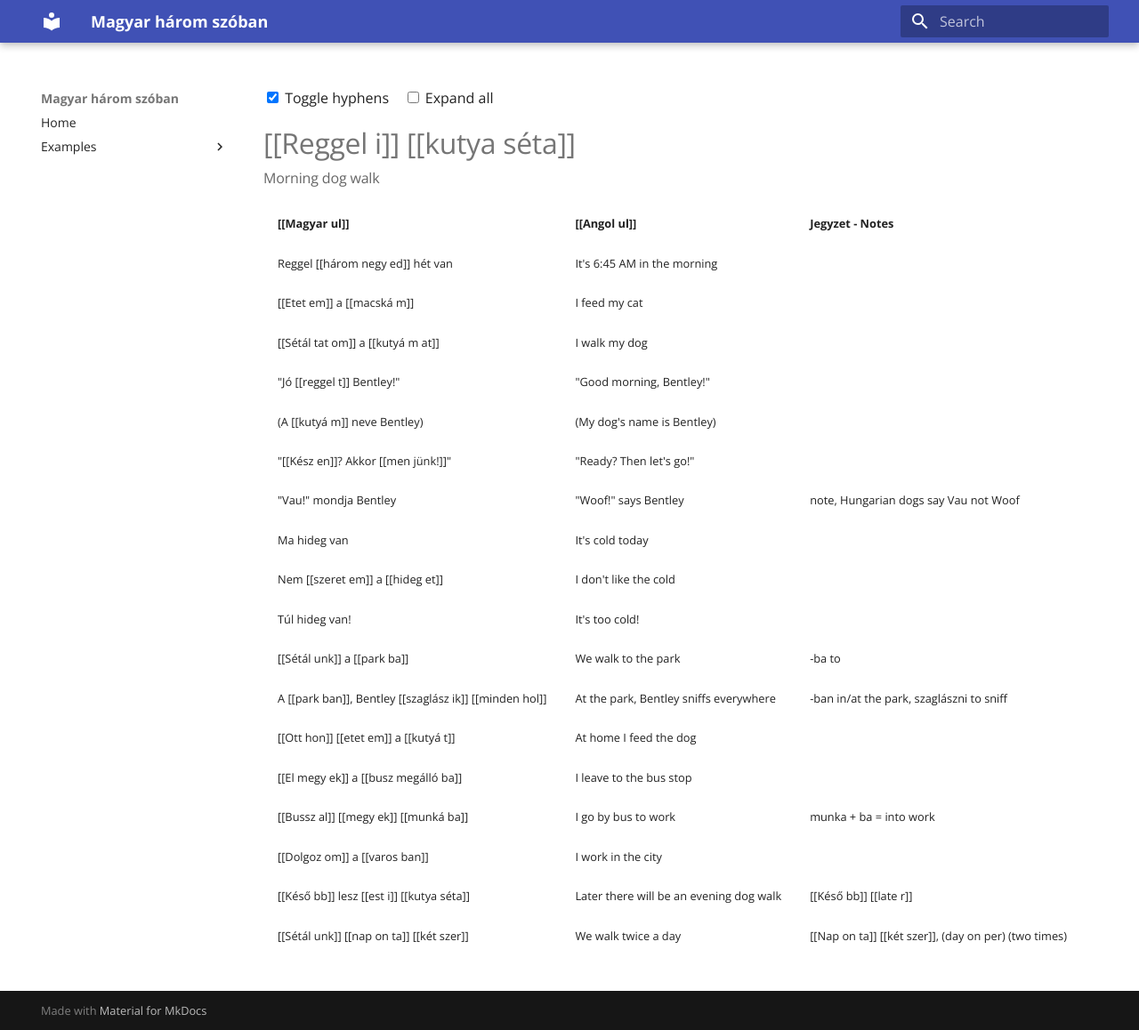
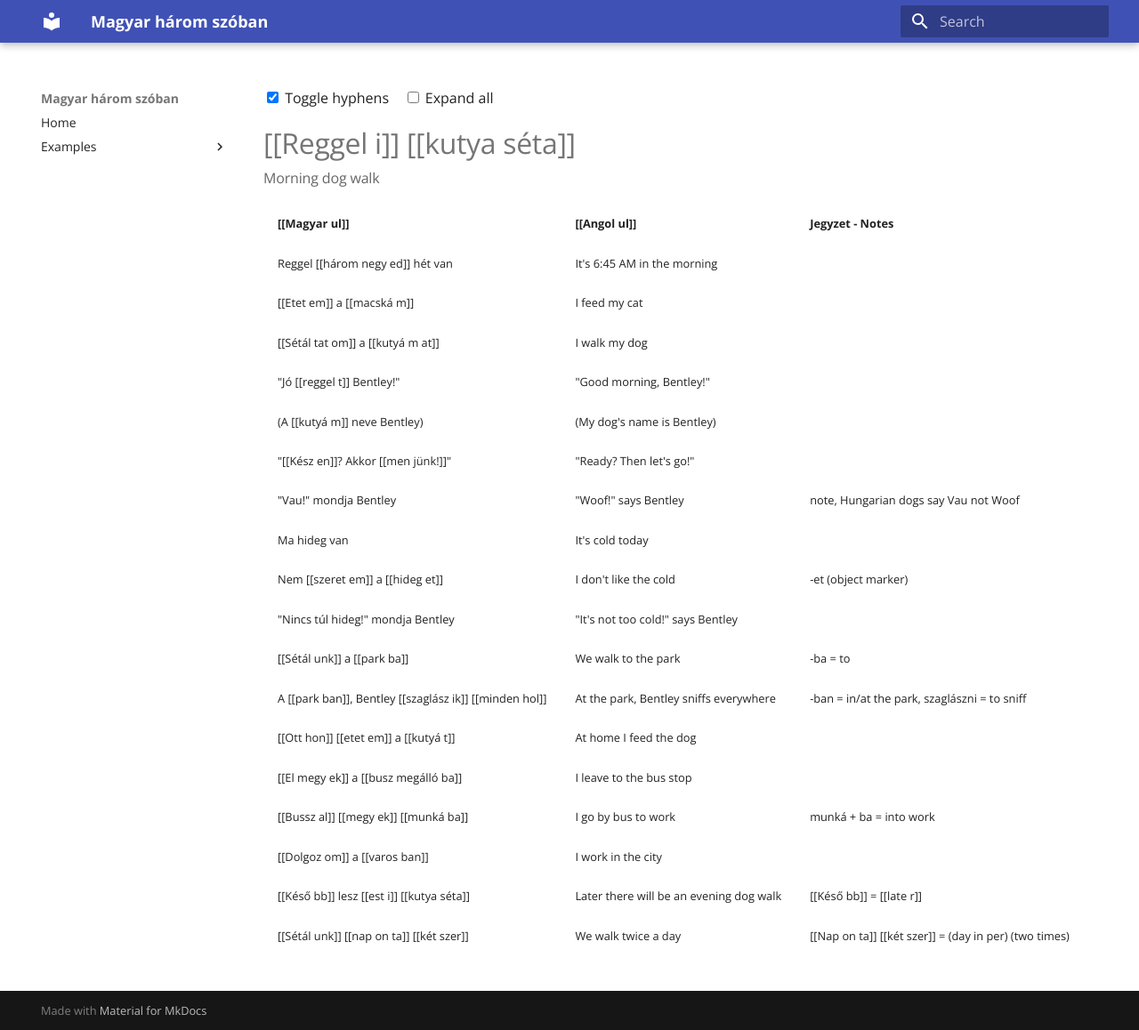
Before and after one commit to baxy750/mhs, an MkDocs documentation site: the page built from docs/week1.md, in a window 1280 px wide and 1158 px high. Shown: the whole window at 89% size. Built offline with MkDocs 1.6.1 and Material for MkDocs 9.7.7, drawn with Linux system fonts in a browser that asks for light colours.

Commit message:
Update content

```diff
--- a/docs/week1.md
+++ b/docs/week1.md
@@ -1,26 +1,26 @@
 # [[Reggel i]] [[kutya séta]]
 ##### Morning dog walk
 
-| [[Magyar ul]]                                          | [[Angol ul]]                            | Jegyzet - Notes                                      |
-|--------------------------------------------------------|-----------------------------------------|------------------------------------------------------|
-| Reggel [[három negy ed]] hét van                       | It's 6:45 AM in the morning             |                                                      |
-| [[Etet em]] a [[macská m]]                             | I feed my cat                           |                                                      |
-| [[Sétál tat om]] a [[kutyá m at]]                      | I walk my dog                           |                                                      |
-| "Jó [[reggel t]] Bentley!"                             | "Good morning, Bentley!"                |                                                      |
-| (A [[kutyá m]] neve Bentley)                           | (My dog's name is Bentley)              |                                                      |
-| "[[Kész en]]? Akkor [[men jünk!]]"                     | "Ready? Then let's go!"                 |                                                      |
-| "Vau!" mondja Bentley                                  | "Woof!" says Bentley                    | note, Hungarian dogs say Vau not Woof                |
-| Ma hideg van                                           | It's cold today                         |                                                      |
-| Nem [[szeret em]] a [[hideg et]]                       | I don't like the cold                   |                                                      |
-| Túl hideg van!                                         | It's too cold!                          |                                                      |
-| [[Sétál unk]] a [[park ba]]                            | We walk to the park                     | -ba to                                               |
-| A [[park ban]], Bentley [[szaglász ik]] [[minden hol]] | At the park, Bentley sniffs everywhere  | -ban in/at the park, szaglászni to sniff             |
-| [[Ott hon]] [[etet em]] a [[kutyá t]]                  | At home I feed the dog                  |                                                      |
-| [[El megy ek]] a [[busz megálló ba]]                   | I leave to the bus stop                 |                                                      |
-| [[Bussz al]] [[megy ek]] [[munká ba]]                  | I go by bus to work                     | munka + ba = into work                               |
-| [[Dolgoz om]] a [[varos ban]]                          | I work in the city                      |                                                      |
-| [[Késő bb]] lesz [[est i]] [[kutya séta]]              | Later there will be an evening dog walk | [[Késő bb]] [[late r]]                               |
-| [[Sétál unk]] [[nap on ta]] [[két szer]]               | We walk twice a day                     | [[Nap on ta]] [[két szer]], (day on per) (two times) |
+| [[Magyar ul]]                                          | [[Angol ul]]                            | Jegyzet - Notes                                       |
+|--------------------------------------------------------|-----------------------------------------|-------------------------------------------------------|
+| Reggel [[három negy ed]] hét van                       | It's 6:45 AM in the morning             |                                                       |
+| [[Etet em]] a [[macská m]]                             | I feed my cat                           |                                                       |
+| [[Sétál tat om]] a [[kutyá m at]]                      | I walk my dog                           |                                                       |
+| "Jó [[reggel t]] Bentley!"                             | "Good morning, Bentley!"                |                                                       |
+| (A [[kutyá m]] neve Bentley)                           | (My dog's name is Bentley)              |                                                       |
+| "[[Kész en]]? Akkor [[men jünk!]]"                     | "Ready? Then let's go!"                 |                                                       |
+| "Vau!" mondja Bentley                                  | "Woof!" says Bentley                    | note, Hungarian dogs say Vau not Woof                 |
+| Ma hideg van                                           | It's cold today                         |                                                       |
+| Nem [[szeret em]] a [[hideg et]]                       | I don't like the cold                   | -et (object marker)                                   |
+| "Nincs túl hideg!" mondja Bentley                      | "It's not too cold!" says Bentley       |                                                       |
+| [[Sétál unk]] a [[park ba]]                            | We walk to the park                     | -ba = to                                              |
+| A [[park ban]], Bentley [[szaglász ik]] [[minden hol]] | At the park, Bentley sniffs everywhere  | -ban = in/at the park, szaglászni = to sniff          |
+| [[Ott hon]] [[etet em]] a [[kutyá t]]                  | At home I feed the dog                  |                                                       |
+| [[El megy ek]] a [[busz megálló ba]]                   | I leave to the bus stop                 |                                                       |
+| [[Bussz al]] [[megy ek]] [[munká ba]]                  | I go by bus to work                     | munká + ba = into work                                |
+| [[Dolgoz om]] a [[varos ban]]                          | I work in the city                      |                                                       |
+| [[Késő bb]] lesz [[est i]] [[kutya séta]]              | Later there will be an evening dog walk | [[Késő bb]] = [[late r]]                              |
+| [[Sétál unk]] [[nap on ta]] [[két szer]]               | We walk twice a day                     | [[Nap on ta]] [[két szer]] = (day in per) (two times) |
 
 
 
```
